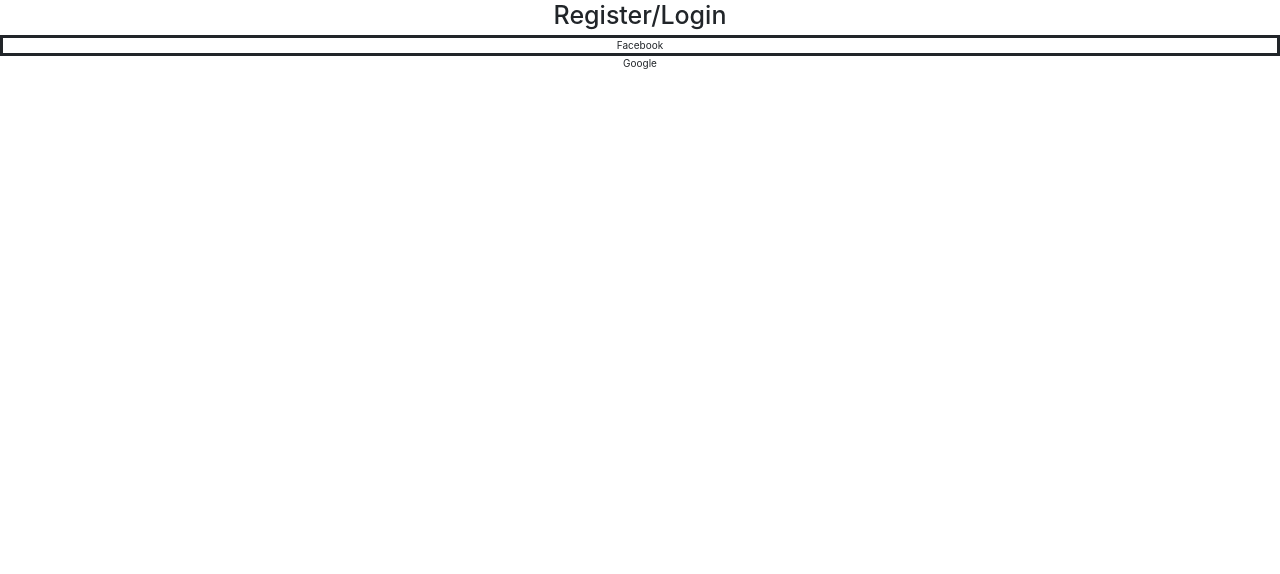
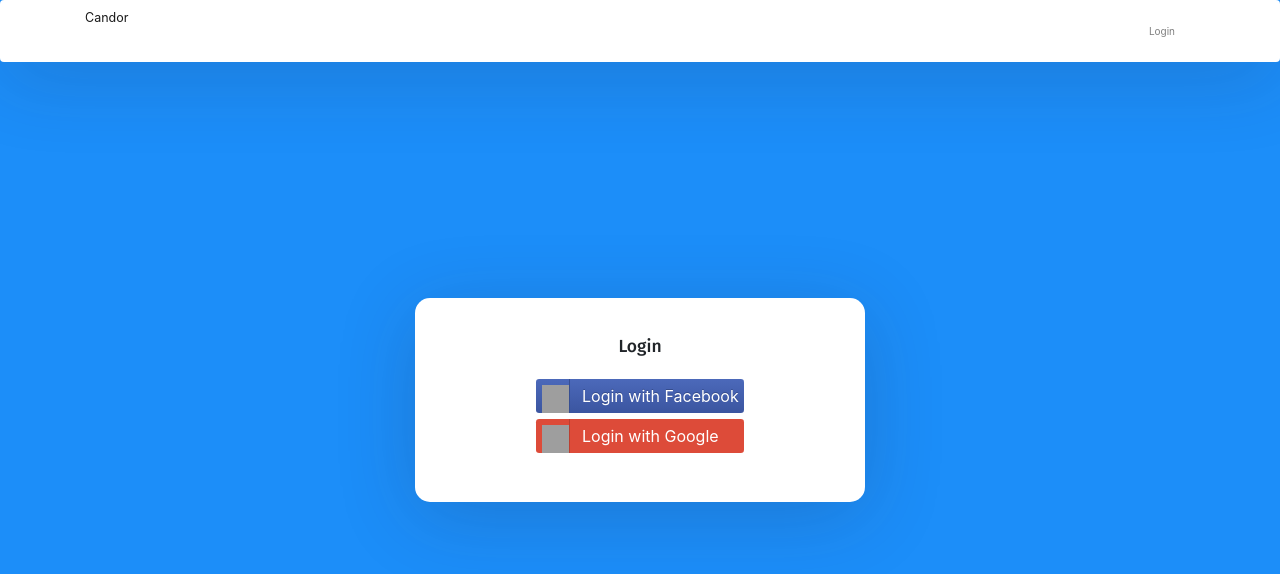
Before and after one commit to batchu/candor-web, a React (Create React App) app: page / in a window 1280 px wide. Shown: the top 574 px of the page. Built offline with nearby package versions, Linux system fonts and the light colour scheme; grey boxes are pictures that could not be loaded.

Commit message:
fixed login css

```diff
--- a/src/App.js
+++ b/src/App.js
@@ -11,7 +11,23 @@
 
     render(){
         return <Router>
-            <Switch>
+            <div className="App">
+      <nav className="navbar navbar-expand-lg navbar-light fixed-top">
+        <div className="container">
+          <Link className="navbar-brand" to={"/login"}>Candor</Link>
+          <div className="collapse navbar-collapse" id="navbarTogglerDemo02">
+            <ul className="navbar-nav ml-auto">
+              <li className="nav-item">
+                <Link className="nav-link" to={"/login"}>Login</Link>
+              </li>
+            </ul>
+          </div>
+        </div>
+      </nav>
+
+      <div className="auth-wrapper">
+        <div className="auth-inner">
+        <Switch>
                 <Route path="login">
                     <Login />
                 </Route>
@@ -22,6 +38,10 @@
                     <Login />
                 </Route>
             </Switch>
+        </div>
+      </div>
+    </div>
+
         </Router>
     }
 }
--- a/src/Login.js
+++ b/src/Login.js
@@ -6,13 +6,17 @@
 
     render (){
 
-        return <div>
-            <h1>Register/Login</h1>
-            <div className="loginButtons">
-            <div className="fbButton">Facebook</div>
-            <div className="googleButton">Google</div>
-            </div>
-        </div>
+        return <form>
+        <h3>Login</h3>
+
+        <button class="loginBtn loginBtn--facebook">
+  Login with Facebook
+</button>
+
+<button class="loginBtn loginBtn--google">
+  Login with Google
+</button>
+    </form>
     }
 }
 
--- a/src/index.js
+++ b/src/index.js
@@ -2,5 +2,5 @@
 import ReactDom from 'react-dom'
 import App from './App'
 import './styles/stylesheet.css'
-import 'bootstrap/dist/css/bootstrap.min.css';
+import '../node_modules/bootstrap/dist/css/bootstrap.min.css';
 ReactDom.render(<App />,document.getElementById("root"))
--- a/src/styles/stylesheet.css
+++ b/src/styles/stylesheet.css
@@ -1,33 +1,122 @@
 
-h1 {
-    text-align: center;
+
+@import url('https://fonts.googleapis.com/css?family=Fira+Sans:400,500,600,700,800');
+
+* {
+  box-sizing: border-box;
+}
+body {
+  background: #1C8EF9 !important;
+  min-height: 100vh;
+  display: flex;
+  font-weight: 400;
+  font-family: 'Fira Sans', sans-serif;
 }
 
-.loginButtons{
-    text-align: center;
-    flex: 1;
-    flex-direction: row;
+h1,h2,h3,h4,h5,h6,label,span {
+  font-weight: 500;
+  font-family: 'Fira Sans', sans-serif;
+}
+
+body, html, .App, #root, .auth-wrapper {
+  width: 100%;
+  height: 100%;
+}
+
+.navbar-light {
+  background-color: #ffffff;
+  box-shadow: 0px 14px 80px rgba(34, 35, 58, 0.2);
+}
+
+.auth-wrapper {
+  display: flex;
+  justify-content: center;
+  flex-direction: column;
+  text-align: center;
+}
+
+.auth-inner {
+  width: 450px;
+  margin: auto;
+  background: #ffffff;
+  box-shadow: 0px 14px 80px rgba(34, 35, 58, 0.2);
+  padding: 40px 55px 45px 55px;
+  border-radius: 15px;
+  transition: all .3s;
+}
+
+.auth-wrapper .form-control:focus {
+  border-color: #167bff;
+  box-shadow: none;
+}
+
+.auth-wrapper h3 {
+  text-align: center;
+  margin: 0;
+  line-height: 1;
+  padding-bottom: 20px;
+}
+
+.loginBtn {
+
+    box-sizing: border-box;
+    position:relative;
+    width: 13em;
+    margin: 0.2em;
+    padding: 0 15px 0 46px;
+    border: none;
+    text-align: left;
+    line-height: 34px;
+    white-space: nowrap;
+    border-radius: 0.2em;
+    font-size: 16px;
+    color: #FFF;
+  }
+  .loginBtn:before {
+    content: "";
+    box-sizing: border-box;
+    position: absolute;
+    top: 0;
+    left: 0;
+    width: 34px;
+    height: 100%;
+  }
+  .loginBtn:focus {
+    outline: none;
+  }
+  .loginBtn:active {
+    box-shadow: inset 0 0 0 32px rgba(0,0,0,0.1);
+  }
 
 
-}
+  /* Facebook */
+  .loginBtn--facebook {
+    background-color: #4C69BA;
+    background-image: linear-gradient(#4C69BA, #3B55A0);
+    /*font-family: "Helvetica neue", Helvetica Neue, Helvetica, Arial, sans-serif;*/
+    text-shadow: 0 -1px 0 #354C8C;
+  }
+  .loginBtn--facebook:before {
+    border-right: #364e92 1px solid;
+    background: url('https://s3-us-west-2.amazonaws.com/s.cdpn.io/14082/icon_facebook.png') 6px 6px no-repeat;
+  }
+  .loginBtn--facebook:hover,
+  .loginBtn--facebook:focus {
+    background-color: #5B7BD5;
+    background-image: linear-gradient(#5B7BD5, #4864B1);
+  }
 
-.fbButton{
-    border-style: solid;
-}
-h3 {
-    margin-top: 140px;
-    text-align: center;
-}
 
-.newIssue{
-    position: absolute;
-    bottom: 50px;
-    right: 50px;
-}
-.settingsIcon{
-    position: absolute;
-    top: 8px;
-    right: 16px;
-    height: 30px;
-    width: 40px;
-}
+  /* Google */
+  .loginBtn--google {
+    /*font-family: "Roboto", Roboto, arial, sans-serif;*/
+    background: #DD4B39;
+  }
+  .loginBtn--google:before {
+    border-right: #BB3F30 1px solid;
+    background: url('https://s3-us-west-2.amazonaws.com/s.cdpn.io/14082/icon_google.png') 6px 6px no-repeat;
+  }
+  .loginBtn--google:hover,
+  .loginBtn--google:focus {
+    background: #E74B37;
+  }
```
